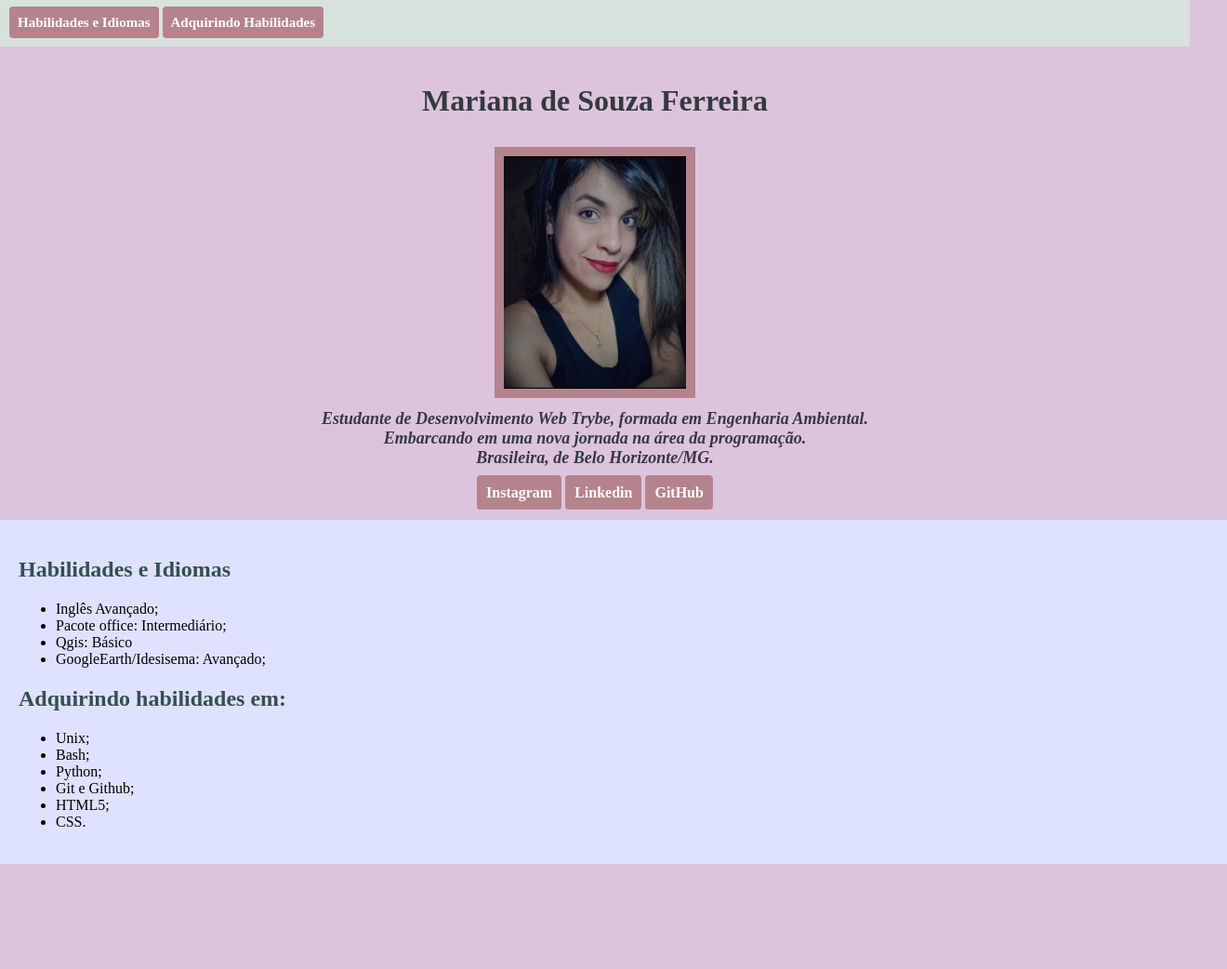
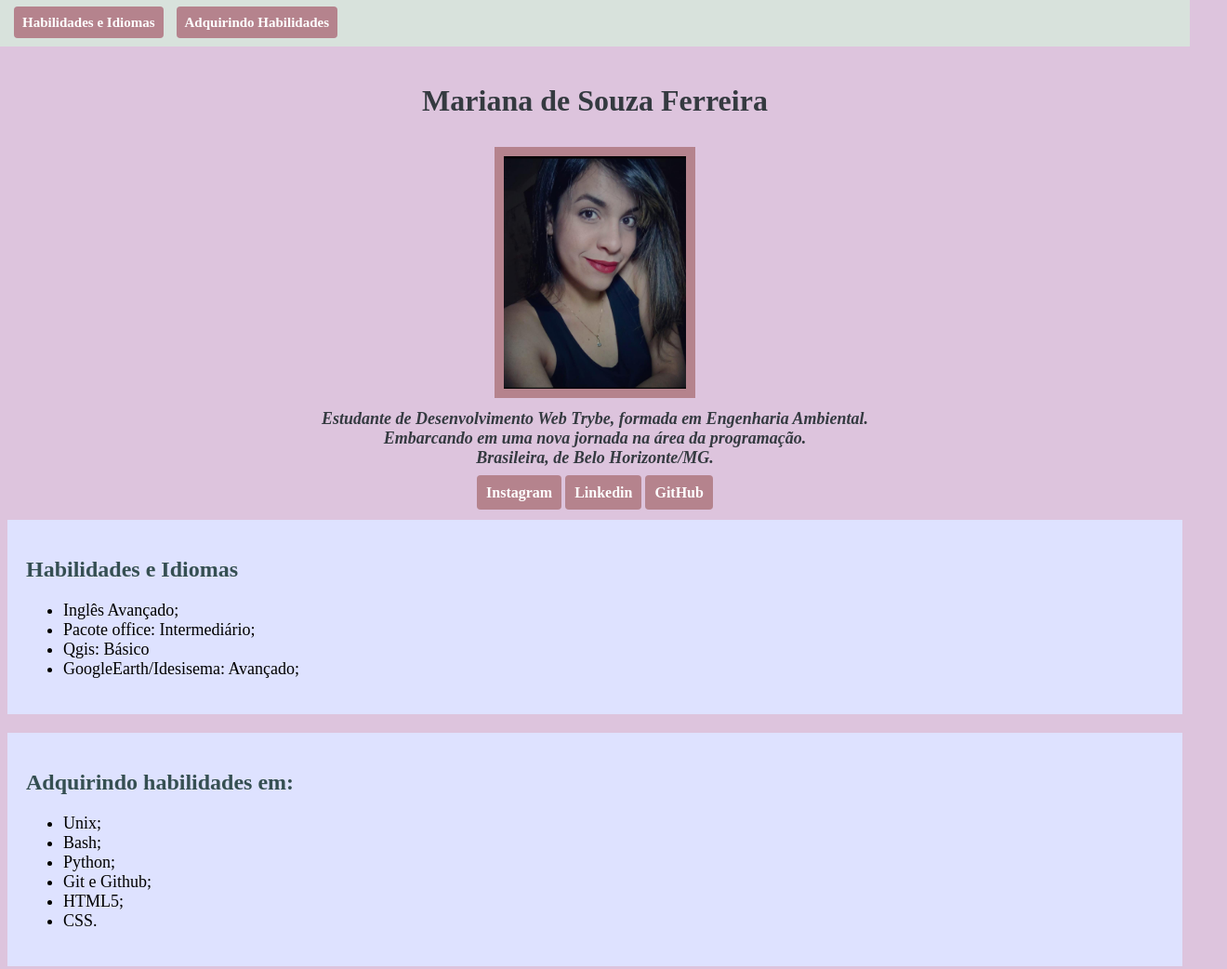
Before and after one commit to marianasdf/marianasdf.github.io, a plain HTML site: page index.html in a window 1280 px wide. Shown: the whole page at 93% size, 1320 px wide, since content can reach past the window. Before the commit the page ends 929 px from the top, so only its background shows below. Drawn offline with Linux system fonts and the light colour scheme.

Commit message:
alterações nas listas de habilidades

```diff
--- a/index.html
+++ b/index.html
@@ -9,10 +9,10 @@
 </head>
 
 <body>
-    <div class="buttons">
+    <header class="buttons">
         <a href="#Habilidades e Idioma">Habilidades e Idiomas</a>
         <a href="#Adquirindo">Adquirindo Habilidades</a>
-    </div>
+    </header>
     <div class="title">
         <h1>Mariana de Souza Ferreira</h1>
     </div>
@@ -40,7 +40,8 @@
             <li>Qgis: Básico</li>
             <li>GoogleEarth/Idesisema: Avançado;</li>
         </ul>
-
+    </div>
+    <div class="color3" class="position-list">
         <h2 id="Adquirindo">Adquirindo habilidades em: </h2>
         <ul>
             <li>Unix;</li>
@@ -53,6 +54,9 @@
     </div>
 
 
+
+
+
 </body>
 
 </html>
--- a/style.css
+++ b/style.css
@@ -15,7 +15,7 @@ p {
     font-style: oblique;
 }
 
-lu {
+ul {
     font-family: 'Times New Roman', Times, serif;
     font-size: 18px;
 }
@@ -36,6 +36,7 @@ lu {
     left: 0;
     width: 100%;
 
+
 }
 .buttons a{
     position:relative;
@@ -47,7 +48,8 @@ lu {
     font-weight: bold;
     font-size: 15px;
     top: 15px;
-    left: 10px;
+    left: 5px;
+    margin-left: 10px;
 }
 .picture img{
     max-width: 300px;
@@ -80,7 +82,5 @@ lu {
     padding: 20px;
     background-color:#dee2ff;
     margin-top: 20px;
-    position: absolute;
-    left: 0%;
-    width: 100%;
+
 }
```
